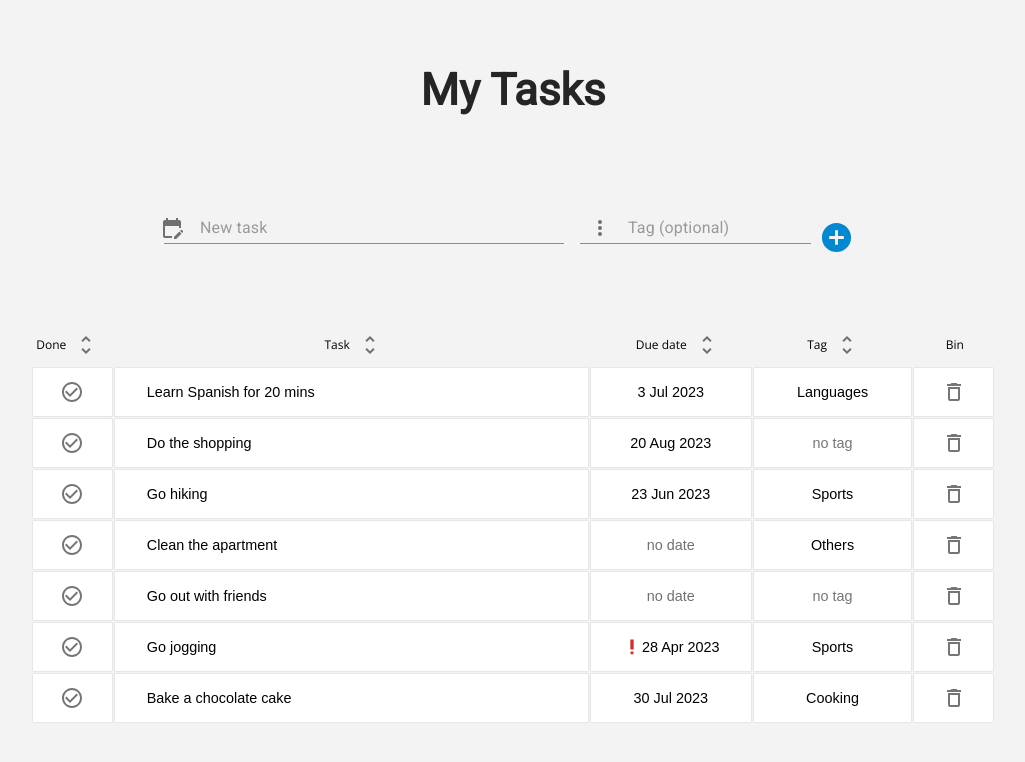
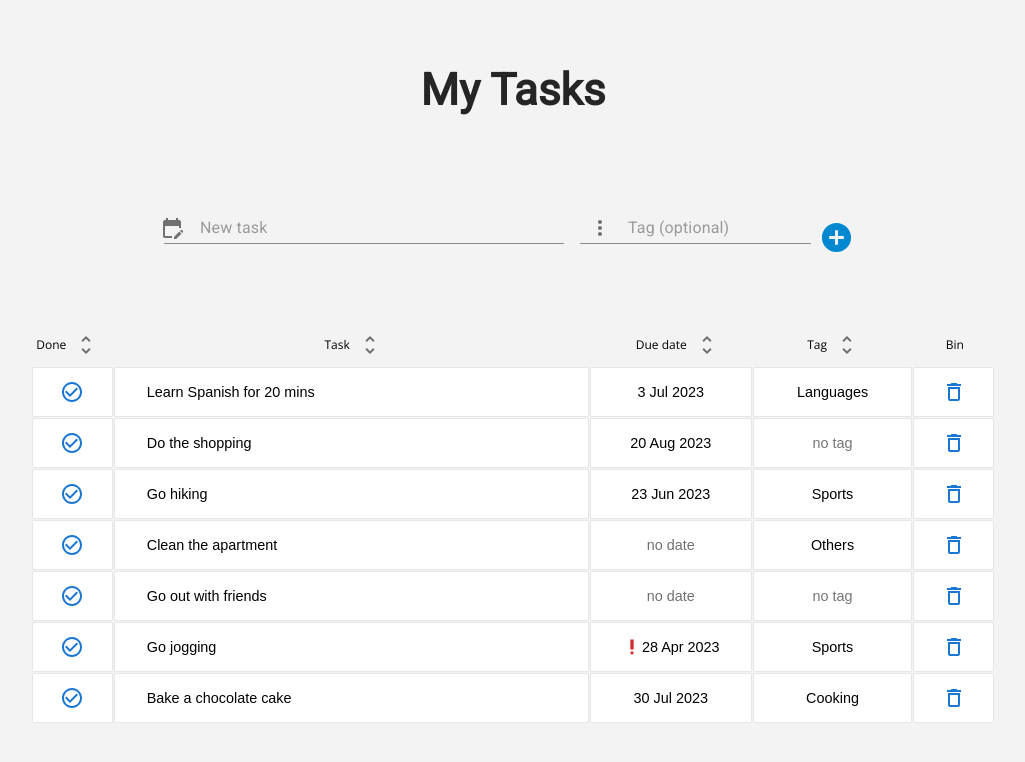
Before and after one commit to thepierrre/to-do-app, a React (Vite) app: page / in a window 1280 px wide. Shown: the top 762 px of the page, without its empty margins (127-1152 px from the left). Built offline with nearby package versions, Linux system fonts and the light colour scheme.

Commit message:
Change the color of the done and remove buttons

```diff
--- a/src/components/TaskList/SingleTask.jsx
+++ b/src/components/TaskList/SingleTask.jsx
@@ -44,7 +44,7 @@ const SingleTask = (props) => {
       <div className="task-bar">
         <div className="task-bar--item done">
           <IconButton onClick={markTaskAsDoneHandler}>
-            <CheckCircleOutlineIcon />
+            <CheckCircleOutlineIcon color="primary" />
           </IconButton>
         </div>
         <input
@@ -87,7 +87,7 @@ const SingleTask = (props) => {
           />
         </div>
         <div className="task-bar--item button remove">
-          <IconButton onClick={removeTaskHandler}>
+          <IconButton onClick={removeTaskHandler} color="primary">
             <DeleteOutlineIcon />
           </IconButton>
         </div>
```
